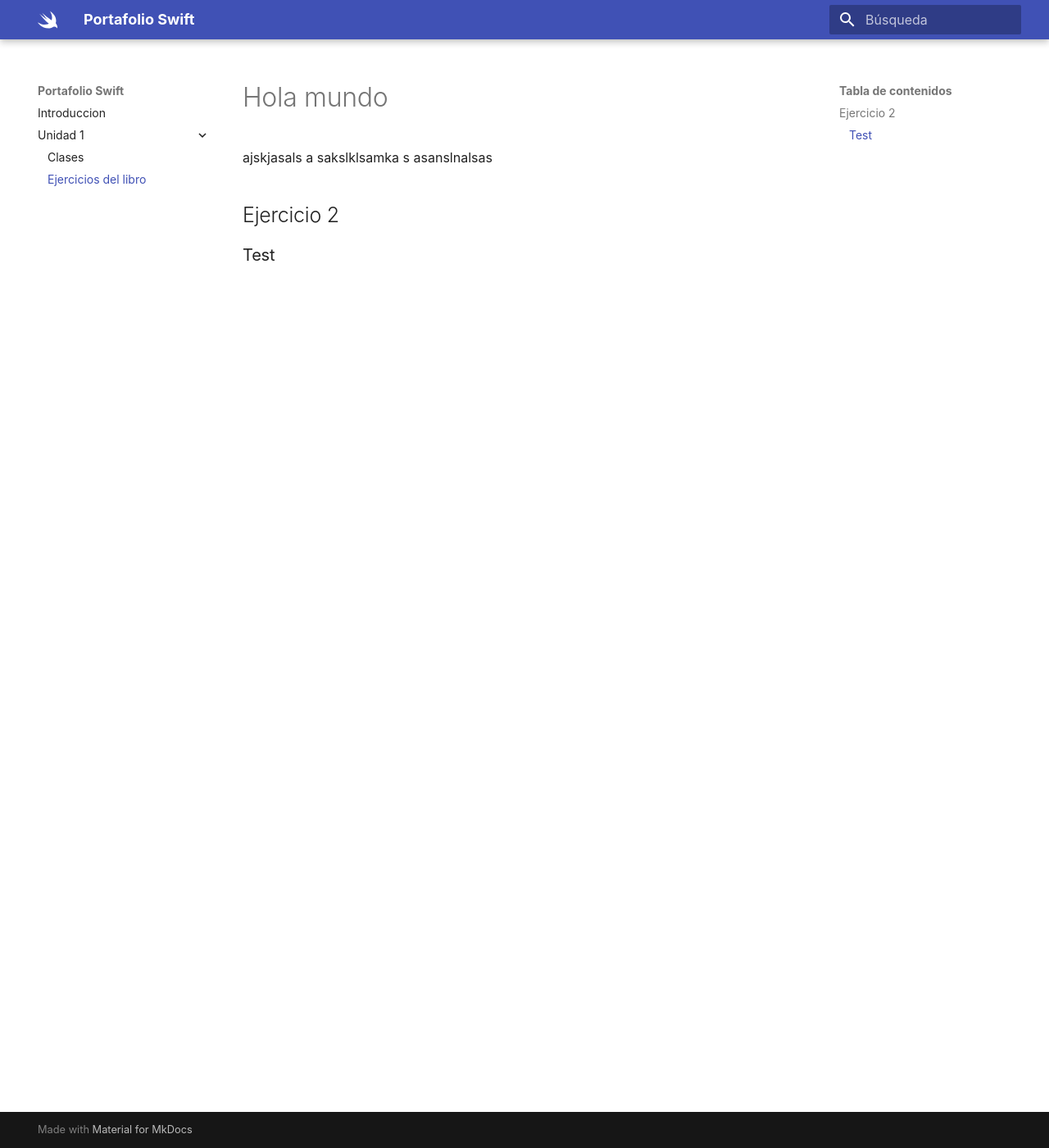
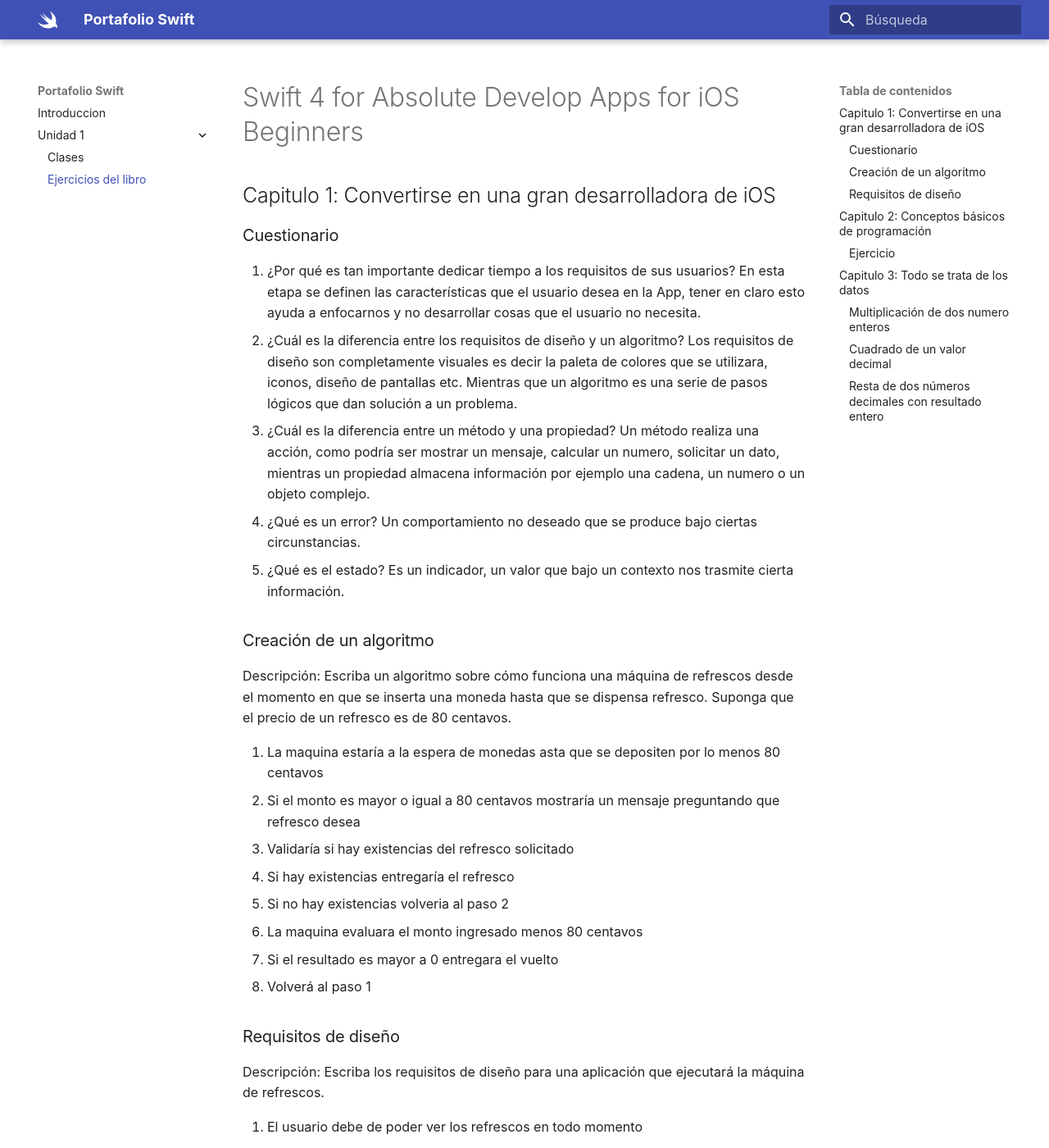
Before and after one commit to oswaldo-d3v/portafolio_siwft, an MkDocs documentation site: the page built from source/docs/contenido/unidad_1/libro.md, in a window 1280 px wide and 1400 px high. Shown: the whole window at 82% size. Built offline with MkDocs 1.6.1 and Material for MkDocs 9.7.7, drawn with Linux system fonts in a browser that asks for light colours; some of the changed text lies outside the part shown.

Commit message:
Unidad 1: Contenido completo

````diff
--- a/source/docs/contenido/unidad_1/libro.md
+++ b/source/docs/contenido/unidad_1/libro.md
@@ -1,11 +1,105 @@
-# Hola mundo
-ajskjasals
-a
-sakslklsamka
-s
-asanslnalsas
+# Swift 4 for Absolute Develop Apps for iOS Beginners
+## Capitulo 1: Convertirse en una gran desarrolladora de iOS
+
+### Cuestionario
+
+1. ¿Por qué es tan importante dedicar tiempo a los requisitos de sus usuarios? En esta etapa se definen las características que el usuario desea en la App, tener en claro esto ayuda a enfocarnos y no desarrollar cosas que el usuario no necesita.
+2. ¿Cuál es la diferencia entre los requisitos de diseño y un algoritmo? Los requisitos de diseño son completamente visuales es decir la paleta de colores que se utilizara, iconos, diseño de pantallas etc. Mientras que un algoritmo es una serie de pasos lógicos que dan solución a un problema.
+3. ¿Cuál es la diferencia entre un método y una propiedad? Un método realiza una acción, como podría ser mostrar un mensaje, calcular un numero, solicitar un dato, mientras un propiedad almacena información por ejemplo una cadena, un numero o un objeto complejo.
+4. ¿Qué es un error? Un comportamiento no deseado que se produce bajo ciertas circunstancias.
+5. ¿Qué es el estado? Es un indicador, un valor que bajo un contexto nos trasmite cierta información.
+
+### Creación de un algoritmo
+
+Descripción: Escriba un algoritmo sobre cómo funciona una máquina de refrescos desde el momento en que se inserta una moneda hasta que se dispensa refresco. Suponga que el precio de un refresco es de 80 centavos.
+
+1. La maquina estaría a la espera de monedas asta que se depositen por lo menos 80 centavos
+2. Si el monto es mayor o igual a 80 centavos mostraría un mensaje preguntando que refresco desea
+3. Validaría si hay existencias del refresco solicitado
+   1. Si hay existencias entregaría el refresco
+   2. Si no hay existencias volveria al paso 2
+4. La maquina evaluara el monto ingresado menos 80 centavos
+   1. Si el resultado es mayor a 0 entregara el vuelto
+5. Volverá al paso 1
+
+### Requisitos de diseño
+
+Descripción: Escriba los requisitos de diseño para una aplicación que ejecutará la máquina de refrescos.
+
+1. El usuario debe de poder ver los refrescos en todo momento
+2. El usuario debe de tener un botón claro por cada refresco
+3. Se debe de indicar al usuario en donde colocar las monedas
+4. La maquina debe de contar con un espacio para entregar el refresco
+5.  La maquina debe de contar con un espacio para entregar el vuelto
+
+## Capitulo 2: Conceptos básicos de programación
+
+### Ejercicio
+
+Descripción: Amplíe su área de juegos agregando una línea de código que imprima cualquier texto que elija.
+
+```swift
+// Miguel Oswaldo Escobar Cuellar
+// 25-0729-2017
+import Foundation
+
+var str = "Hello, playground"
+print(str)
+
+var nombre = "Miguel Oswaldo"
+print(nombre)
+```
+
+???+ todo "Descargar"
+    Tipo de proyecto: Swift Playground<br>Creado en: online.swiftplayground.run<br>[Descargar proyecto](/../src/unidad1/lc2e1_imprimir_mensaje.zip)
 
 
-## Ejercicio 2
+## Capitulo 3: Todo se trata de los datos
 
-### Test
+### Multiplicación de dos numero enteros
+
+```swift
+// Miguel Oswaldo Escobar Cuellar
+// 25-0729-2017
+import Foundation
+
+var num1 = 9
+var num2 = 5
+var result = num1 * num2
+
+print("\(num1)*\(num2)=\(result)")
+```
+
+???+ todo "Descargar"
+    Tipo de proyecto: Swift Playground<br>Creado en: online.swiftplayground.run<br>[Descargar proyecto](/../src/unidad1/lc3e1_multiplicando_dos_numeros.zip)
+
+### Cuadrado de un valor decimal
+
+```swift
+// Miguel Oswaldo Escobar Cuellar
+// 25-0729-2017
+import Foundation
+
+var num1 = 9.5
+var cuadrado = num1 * num1
+print("El cuadrado de \(num1), es: \(cuadrado))")
+```
+
+???+ todo "Descargar"
+    Tipo de proyecto: Swift Playground<br>Creado en: online.swiftplayground.run<br>[Descargar proyecto](/../src/unidad1/lc3e2_cuadrado_de_un_numero_decimal.zip)
+
+### Resta de dos números decimales con resultado entero
+
+```swift
+// Miguel Oswaldo Escobar Cuellar
+// 25-0729-2017
+import Foundation
+
+var num1 = 9.5
+var num2 = 2.1
+var result = Int(num1 - num2)
+
+print("\(num1) - \(num2) = \(result)")
+```
+???+ todo "Descargar"
+    Tipo de proyecto: Swift Playground<br>Creado en: online.swiftplayground.run<br>[Descargar proyecto](/../src/unidad1/lc3e3_resta_dos_decimales_igual_un_entero.zip)
````
Also changed, not shown: source/docs/index.md (+1 -1 lines), 4 other files.
